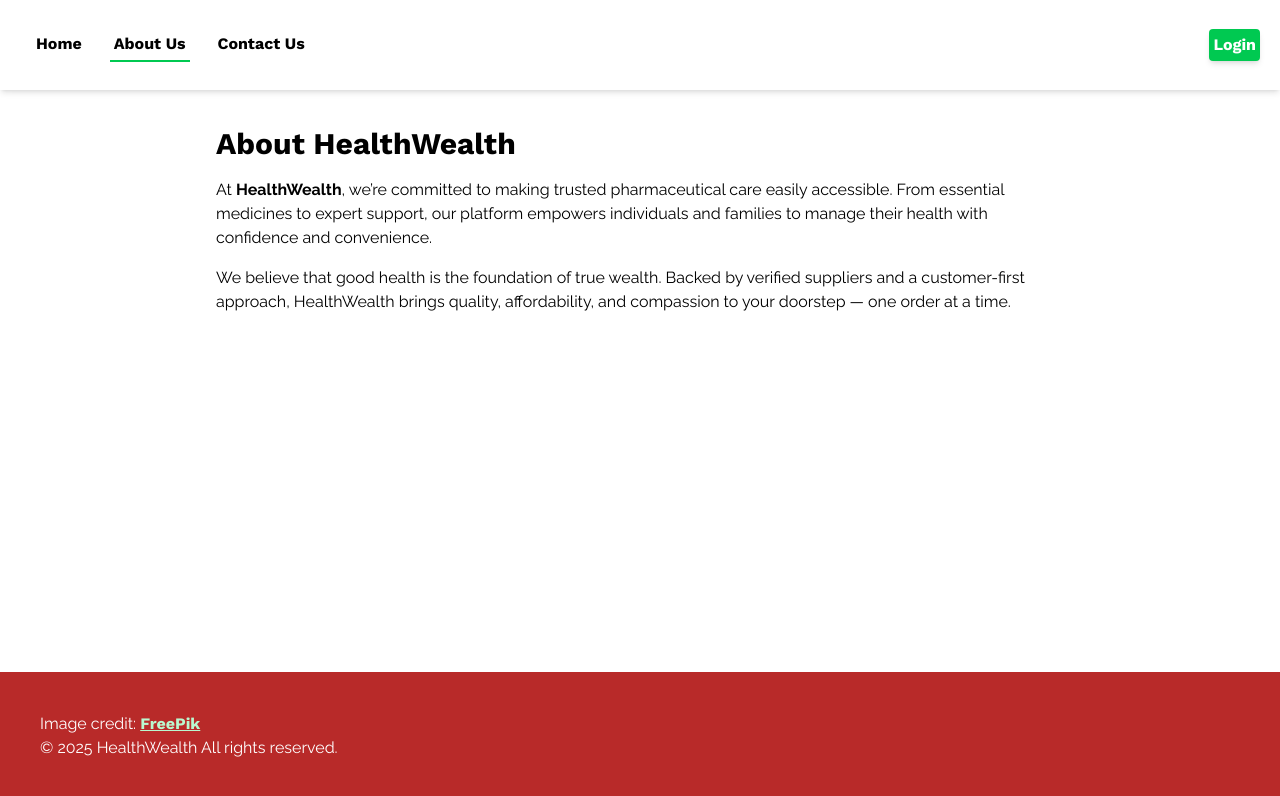
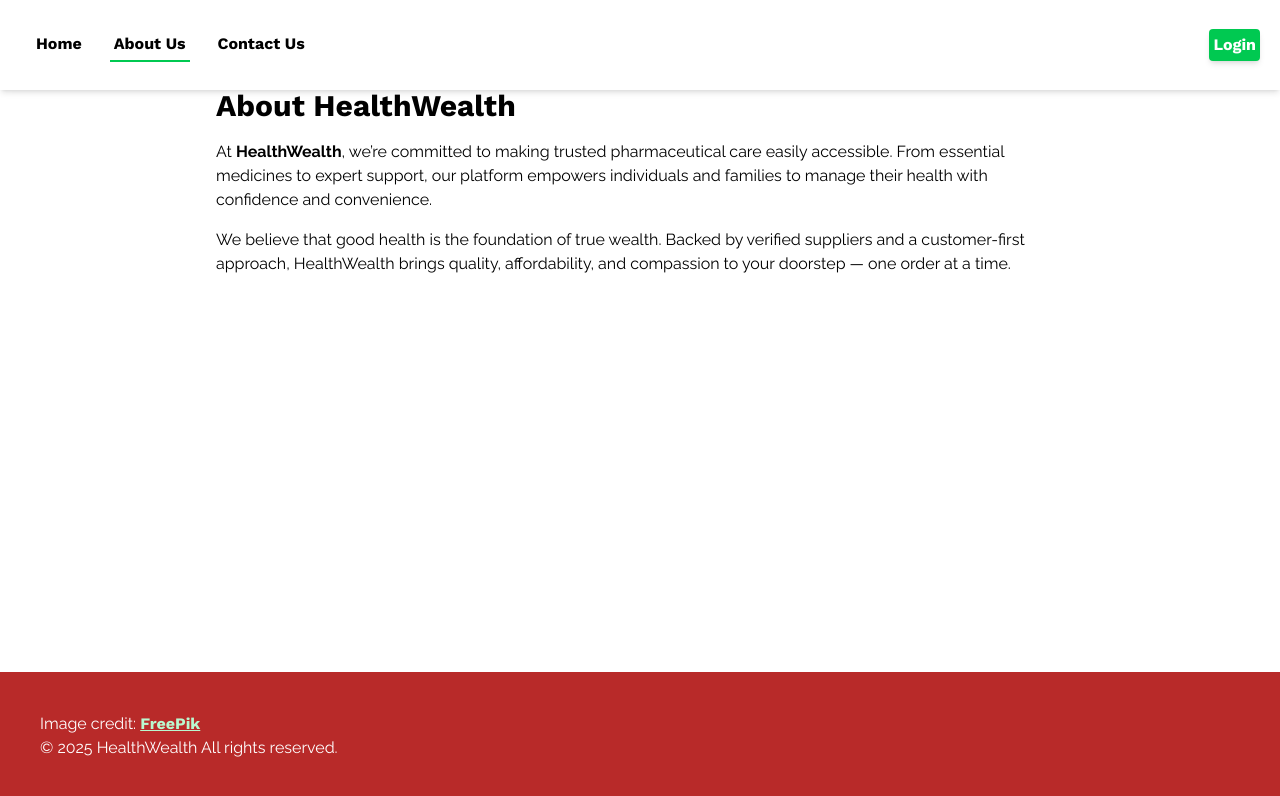
Before and after one commit to girijakangutkar/onlinePharmacy, a React (Vite) app: page /about in a window 1280 px wide. Shown: the top 796 px of the page. Built offline with nearby package versions, Linux system fonts and the light colour scheme; no server answers.

Commit message:
margin top addded

```diff
--- a/src/pages/About.jsx
+++ b/src/pages/About.jsx
@@ -2,7 +2,7 @@
 
 const About = () => {
   return (
-    <div className="max-w-4xl mx-auto p-6 mt-[8%]">
+    <div className="max-w-4xl mx-auto p-6 mt-[10%] xl:mt-[5%] 2xl:mt-[5%]">
       <h2 className="text-3xl font-bold mb-4">About HealthWealth</h2>
       <p className="mb-4">
         At <strong>HealthWealth</strong>, we’re committed to making trusted
--- a/src/pages/Contact.jsx
+++ b/src/pages/Contact.jsx
@@ -32,7 +32,7 @@
   };
 
   return (
-    <div className="max-w-xl mx-auto p-6 mt-[8%]">
+    <div className="max-w-xl mx-auto p-6 mt-[10%] xl:mt-[5%] 2xl:mt-[5%]">
       <h2 className="text-3xl font-bold mb-4">Contact Us</h2>
       <form onSubmit={handleSubmit} className="space-y-4">
         <input
```
